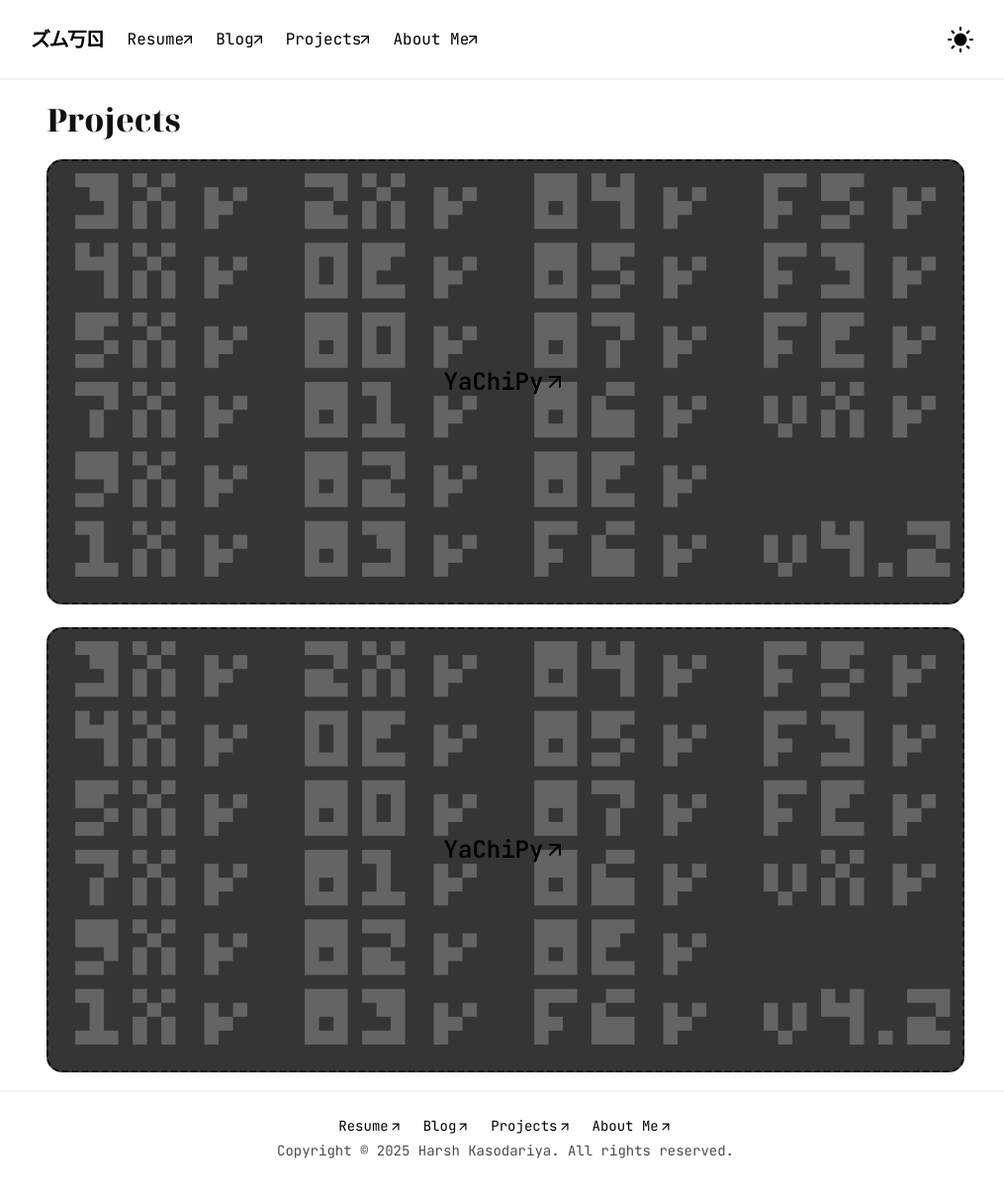
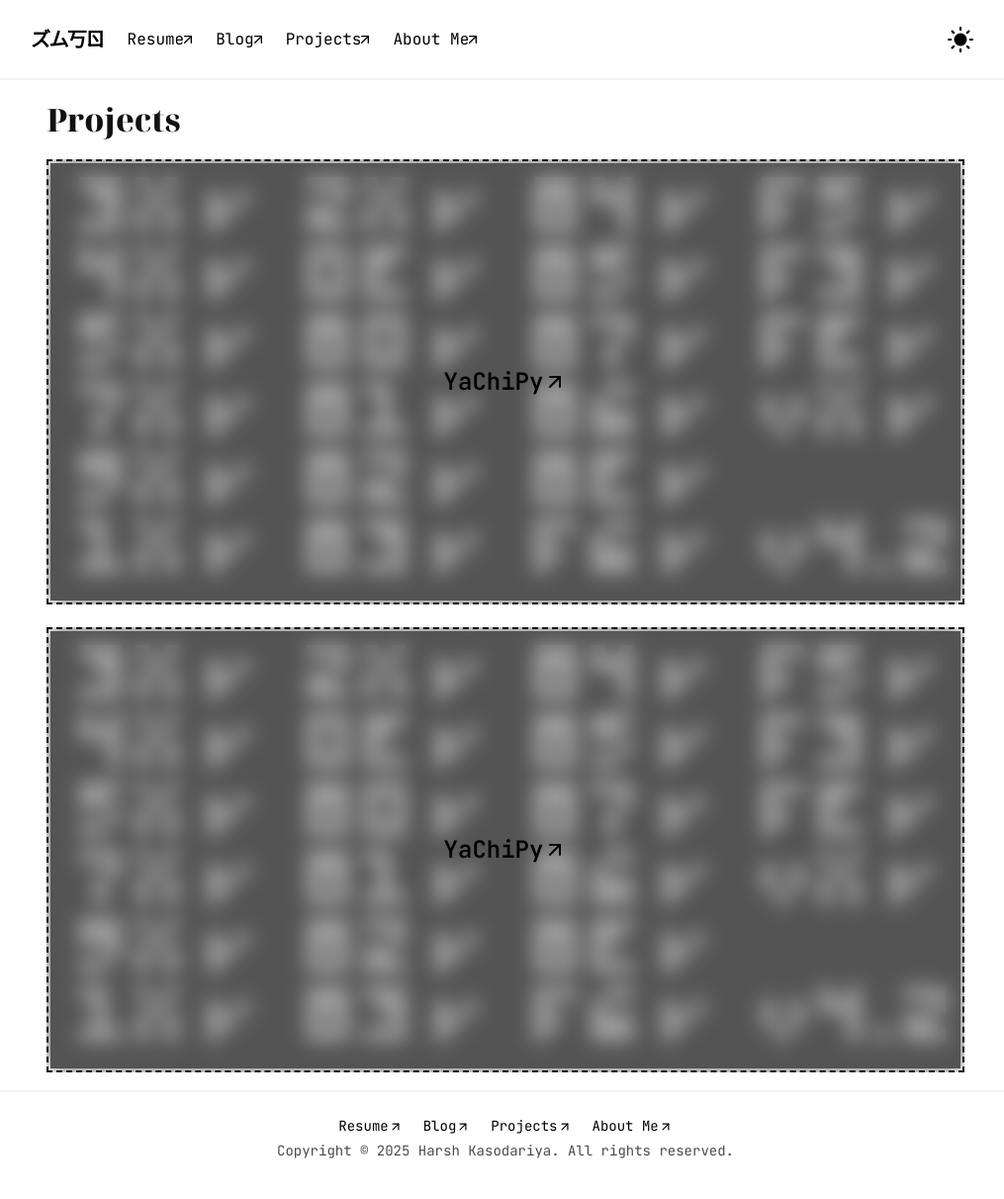
Before and after one commit to harshkaso/harshkaso.github.io, a Jekyll site: the page built from _pages/projects.md, in a window 1280 px wide. Shown: the whole page at 99% size, without its empty margins (129-1144 px from the left). Built offline with Jekyll 4.4.1, drawn with Linux system fonts in a browser that asks for light colours.

Commit message:
fixed whitespace management in link.html and project covers

```diff
--- a/_includes/link.html
+++ b/_includes/link.html
@@ -1,6 +1,6 @@
 <a href="{{ include.href | default: '#' }}" class="link is-flex is-align-items-center {{ include.class | default: '' }}" target="{{ include.target | default: '_self' }}" data-texts='["{{ include.data_texts }}"]'>
-{% unless include.class contains "text-scramble"  %}
+{%- unless include.class contains "text-scramble"  %}
 {{ include.label | default: 'Link' }}
-{%- endunless -%}
-{%- include icon.html name="arrow-up-right" class="no-scramble"%}
+{% endunless %}
+{%- include icon.html name="arrow-up-right" class="no-scramble" %}
 </a>
--- a/_sass/projects.scss
+++ b/_sass/projects.scss
@@ -1,3 +1,4 @@
+
 @use "base";
 .projects {
     &-card {
@@ -8,16 +9,17 @@
         img, .text-scramble {
             width: 100%;
             max-height: 450px;
-            border-radius: 1rem;
-            transition: all 0.3s ease;
+            transition: all 0.5s ease;
         }
         img {
+            padding: 0.25rem;
             object-fit: fit;
             object-position: center;
-            filter: brightness(0.5) grayscale(1);
+            filter: brightness(0.8) grayscale(1);
 
             &:has(+ .text-scramble:hover) {
-                filter: brightness(0.2) grayscale(1);
+                padding: 0.5rem;
+                filter: brightness(1) grayscale(0);
             }
         }
         .text-scramble {
@@ -30,8 +32,10 @@
             align-items: center;
             justify-content: center;
             pointer-events: auto;
+            backdrop-filter: blur(10px);
+
             &:hover {
-                backdrop-filter: blur(10px);
+                backdrop-filter: blur(0px);
             }
         }
     }
```
